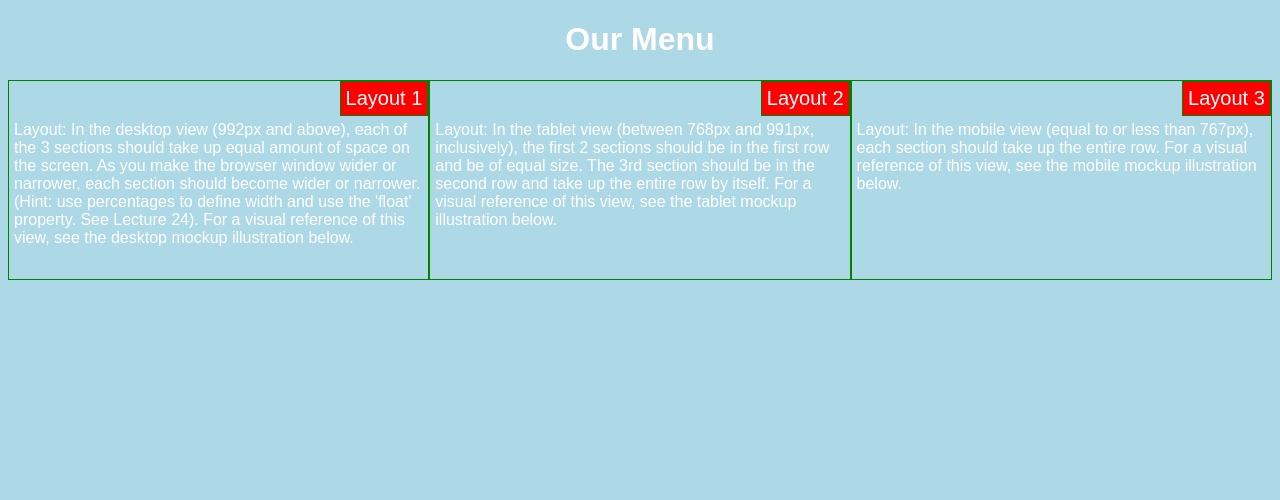
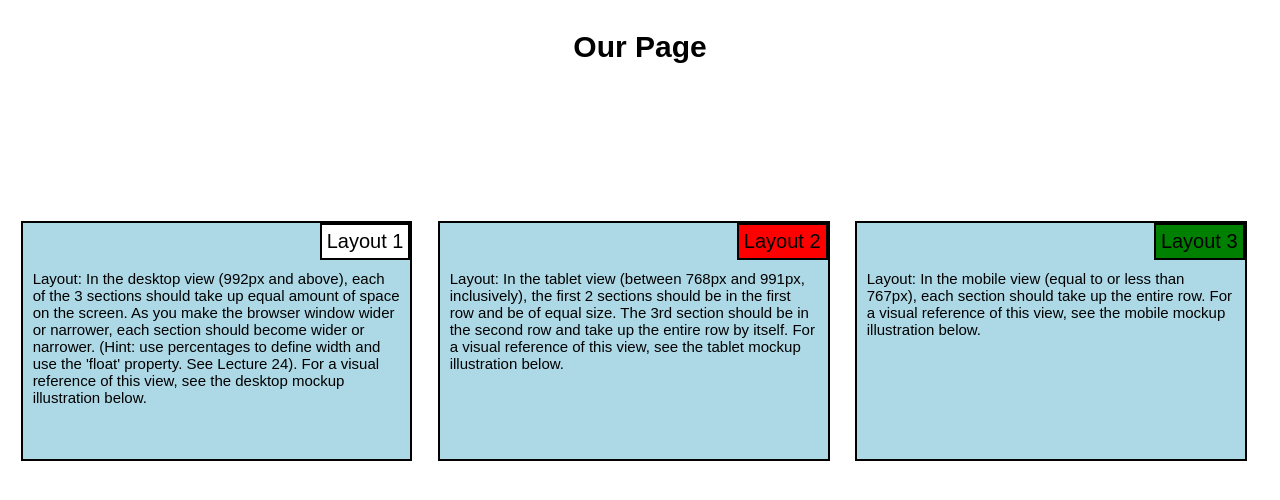
Before and after one commit to nvFARHAN/Assignment-Sol, a plain HTML site: page module2-solution/index.html in a window 1280 px wide. Drawn offline with Linux system fonts and the light colour scheme.

Commit message:
second commit

```diff
--- a/module2-solution/css/style.css
+++ b/module2-solution/css/style.css
@@ -1,66 +1,77 @@
 *
 {
   box-sizing: border-box;
+
 }
 body
 {
-  font-family: fantasy;
-  color: white;
-  font-size: 16px;
-  background-color: lightblue;
+  font-family: sans-serif;
+  color: black;
+  font-size: 15px;
 }
-
 h1
 {
+  padding: 10px;
   text-align: center;
 }
-
 .f
 {
   float:right;
-  border: 1px solid green;
+  border: 2px solid black;
   font-size: 20px;
+  color: black;
+  padding: 5px;
+}
+.f1
+{
+  background-color: white;
+}
+.f2
+{
   background-color: red;
-  color: white;
-  padding: 5px;
-
+}
+.f3
+{
+  background-color: green;
 }
 .s
 {
   clear: right;
-  padding: 5px;
-  margin-left: auto;
-  margin-right: auto;
+  padding: 10px;
 }
+
 .row
 {
   width: 100%;
 }
+
 /********** Large devices only **********/
 @media (min-width: 992px) {
   .col-lg-4 {
     float: left;
-    border: 1px solid green;
-    height: 200px;
-    width: 33.33%;
+    border: 2px solid black;
+    height: 240px;
+    background-color: lightblue;
+    margin: 1%;
+    margin-top: 10%;
+    width: 31%;
   }
-
 }
 
 /********** Medium devices only **********/
 @media (min-width: 768px) and (max-width: 991px) {
   .col-md-6, .col-md-12 {
     float: left;
-    border: 1px solid green;
-    height: 200px;
+    border: 2px solid black;
+    background-color: lightblue;
+    height: 220px;
+    margin: 2%;
   }
-
   .col-md-6 {
-    width: 50%;
+    width: 45%;
   }
-
   .col-md-12 {
-    width: 100%;
+    width: 94%;
   }
 }
 
@@ -68,8 +79,10 @@ h1
 @media (max-width: 767px) {
   .col-sm-12 {
     float: left;
-    border: 1px solid green;
-
-    height: 200px;
-    }
+    border: 2px solid black;
+    background-color: lightblue;
+    height: 220px;
+    margin: 2%;
+    width: 97%;
+  }
 }
--- a/module2-solution/index.html
+++ b/module2-solution/index.html
@@ -7,11 +7,10 @@
   <link rel="stylesheet" href="css/style.css">
 </head>
 <body>
-  <h1>Our Menu</h1>
+  <h1>Our Page</h1>
   <div class="row">
-
     <div class="col-lg-4 col-md-6 col-sm-12">
-    <div class="f">
+      <div class="f f1">
         Layout 1
       </div>
       <section class="s">
@@ -19,7 +18,7 @@
       </section>
     </div >
     <div class="col-lg-4 col-md-6 col-sm-12">
-    <div class="f">
+      <div class="f f2">
         Layout 2
       </div>
       <section class="s">
@@ -27,7 +26,7 @@
       </section>
     </div>
     <div class="col-lg-4 col-md-12 col-sm-12">
-    <div class="f">
+      <div class="f f3">
         Layout 3
       </div>
       <section class="s">
```
Lines whose indentation alone changed are shown as unchanged.
